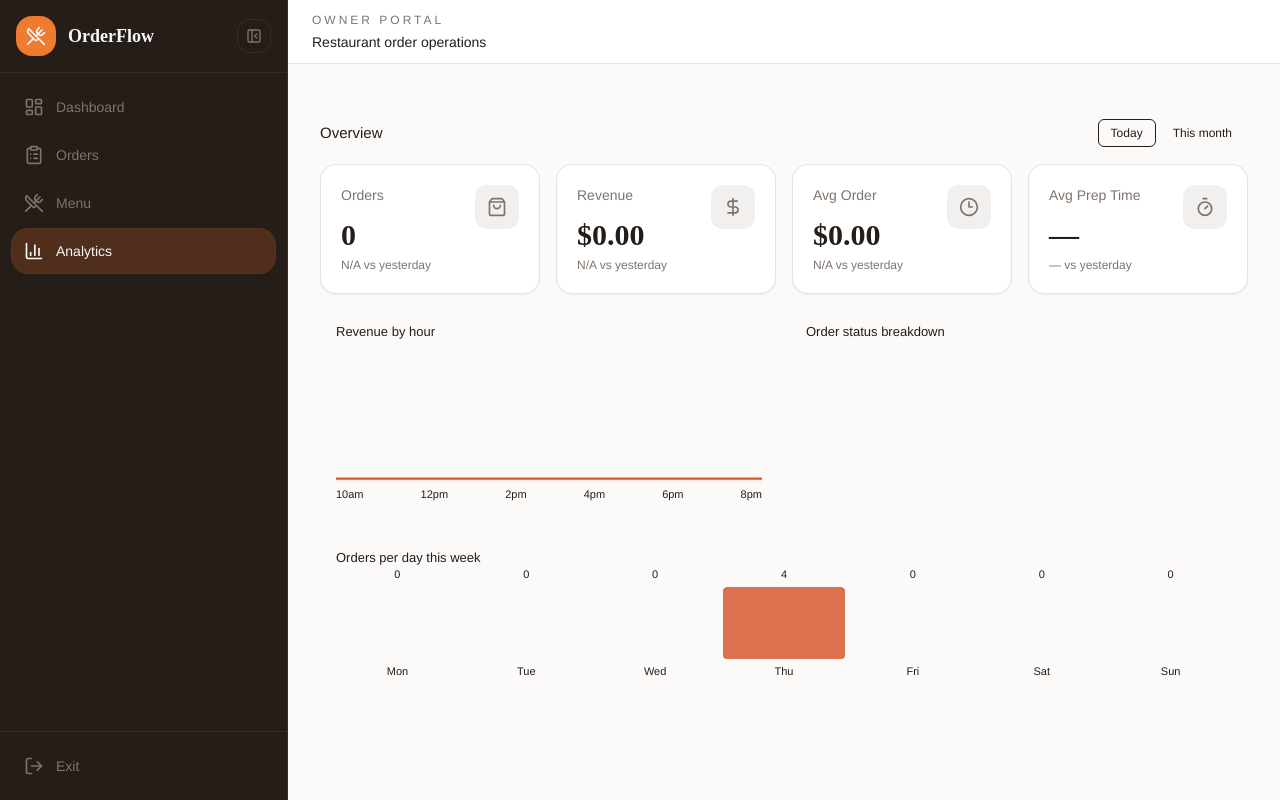
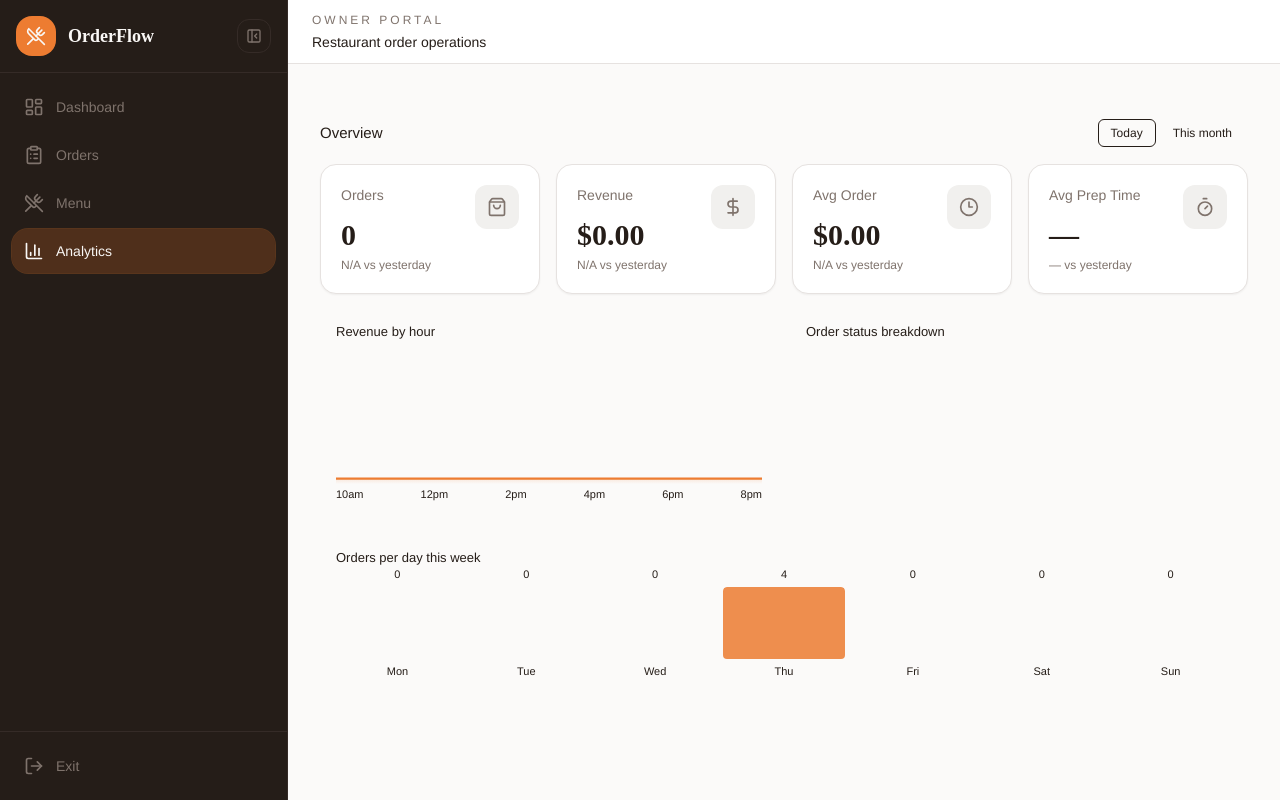
Before and after one commit to yxzuz/restaurant-order-management, a Vue app in the folder frontend/: page /owner/analytics in a window 1280 px wide. Built offline with nearby package versions, Linux system fonts and the light colour scheme.

Commit message:
feat: update chart colors to use dynamic primary color variable for consistency

```diff
--- a/frontend/src/views/OwnerAnalytics.vue
+++ b/frontend/src/views/OwnerAnalytics.vue
@@ -37,8 +37,8 @@
           <svg style="width:100%; height:130px;" viewBox="0 0 400 120" preserveAspectRatio="none">
             <defs>
               <linearGradient id="ag" x1="0" y1="0" x2="0" y2="1">
-                <stop offset="0%" stop-color="#D85A30" stop-opacity="0.15"/>
-                <stop offset="100%" stop-color="#D85A30" stop-opacity="0"/>
+                <stop offset="0%" :stop-color="chartColor" stop-opacity="0.15"/>
+                <stop offset="100%" :stop-color="chartColor" stop-opacity="0"/>
               </linearGradient>
             </defs>
             <line x1="0" y1="0"   x2="400" y2="0"   stroke="var(--color-border-tertiary)" stroke-width="0.5"/>
@@ -46,7 +46,7 @@
             <line x1="0" y1="80"  x2="400" y2="80"  stroke="var(--color-border-tertiary)" stroke-width="0.5"/>
             <line x1="0" y1="119" x2="400" y2="119" stroke="var(--color-border-tertiary)" stroke-width="0.5"/>
             <path :d="chartPaths.area" fill="url(#ag)"/>
-            <path :d="chartPaths.line" fill="none" stroke="#D85A30" stroke-width="2" stroke-linecap="round"/>
+            <path :d="chartPaths.line" fill="none" :stroke="chartColor" stroke-width="2" stroke-linecap="round"/>
           </svg>
           <div style="display:flex; justify-content:space-between; margin-top:2px;">
             <span v-for="l in chartXLabels" :key="l" style="font-size:11px; color:var(--color-text-tertiary);">{{ l }}</span>
@@ -84,7 +84,7 @@
         <div v-for="b in volumeBars" :key="b.label" style="flex:1; display:flex; flex-direction:column; align-items:center; gap:4px;">
           <span style="font-size:11px; color:var(--color-text-tertiary);">{{ b.val }}</span>
           <div style="width:100%; background:var(--color-background-secondary); border-radius:4px; height:72px; display:flex; align-items:flex-end; overflow:hidden;">
-            <div :style="{ height: Math.round(b.val / b.max * 100) + '%' }" style="width:100%; background:#D85A30; border-radius:4px 4px 0 0; opacity:0.85;" />
+            <div :style="{ height: Math.round(b.val / b.max * 100) + '%', background: chartColor }" style="width:100%; border-radius:4px 4px 0 0; opacity:0.85;" />
           </div>
           <span style="font-size:11px; color:var(--color-text-tertiary);">{{ b.label }}</span>
         </div>
@@ -112,6 +112,7 @@ const tabs = [
   { key: 'month', label: 'This month' },
 ]
 const currentTab = ref('today')
+const chartColor = 'hsl(var(--primary))'
 
 // ── helpers ──────────────────────────────────────────────────────────────────
 
@@ -265,7 +266,7 @@ const STATUS_COLORS = {
   Preparing: '#BA7517',
   Ready:     '#185FA5',
   Cancelled: '#E24B4A',
-  New:       '#D85A30',
+  New:       'hsl(var(--primary))',
 }
 
 const activeStatus = computed(() => {
```
